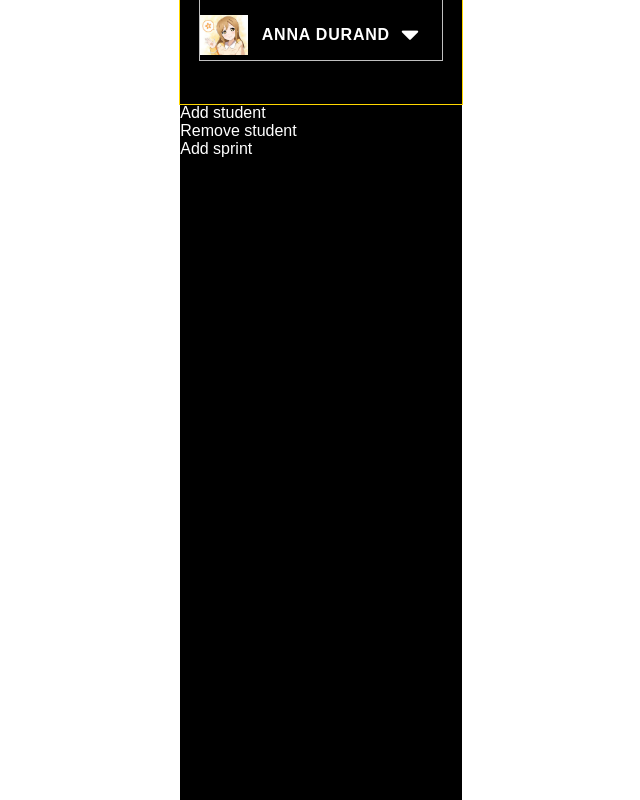
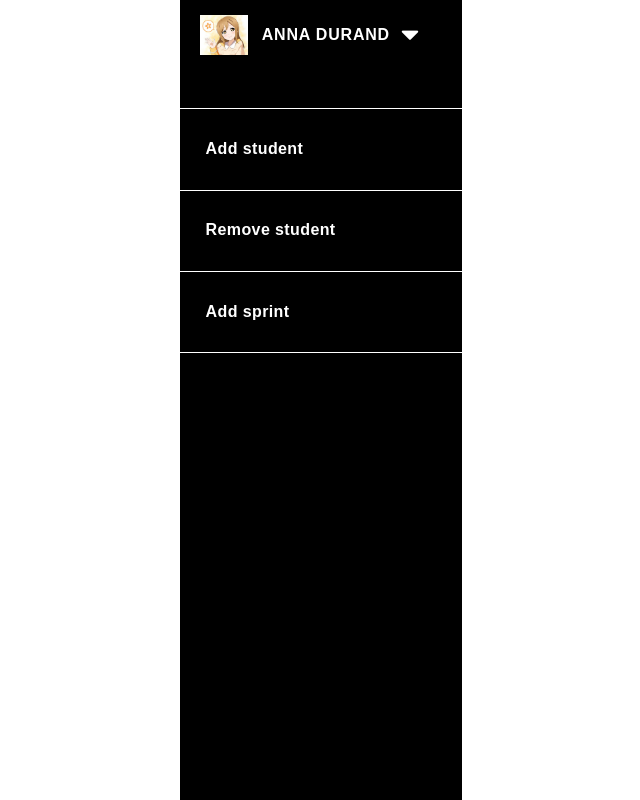
Before and after one commit to AraceliGS/practicando-con-el-men--hamburguesa, a plain HTML site: page index.html in a window 1280 px wide. Shown: the whole page, without its empty margins (319-959 px from the left). Drawn offline with Linux system fonts and the light colour scheme; a web font is replaced by a local one.

Commit message:
añadiendo menu hamburguesa

```diff
--- a/css/main.css
+++ b/css/main.css
@@ -22,12 +22,10 @@ body {
 }
 
 .profile {
-  outline: 1px solid gold;
-  height: 13%;
+  height: 13.5%;
 }
 
 .container {
-  outline: 1px solid silver;
   width: 86%;
   margin: 0 auto;
   padding-top: 5.5%;
@@ -53,3 +51,24 @@ body {
   position: relative;
   bottom: 10px;
 }
+
+.option {
+  height: 10.2%;
+  border-top: 1px solid #fff;
+  padding-left: 9%;
+  font-weight: 700;
+}
+
+.option-different-style {
+  height: 10.2%;
+  border-top: 1px solid #fff;
+  border-bottom: 1px solid #fff;
+  padding-left: 9%;
+  font-weight: 700;
+}
+
+.option span, .option-different-style span {
+margin-top: 12%;
+display: inline-block;
+letter-spacing: 0.4px;
+}
--- a/index.html
+++ b/index.html
@@ -18,9 +18,9 @@
       <i class="fa fa-caret-down" aria-hidden="true"></i>
     </div>
   </li>
-    <li>Add student</li>
-    <li>Remove student</li>
-    <li>Add sprint</li>
+    <li class="option"><span>Add student</span></li>
+    <li class="option"><span>Remove student</span></li>
+    <li class="option-different-style"><span>Add sprint</span></li>
   </ul>
   </body>
 </html>
```
